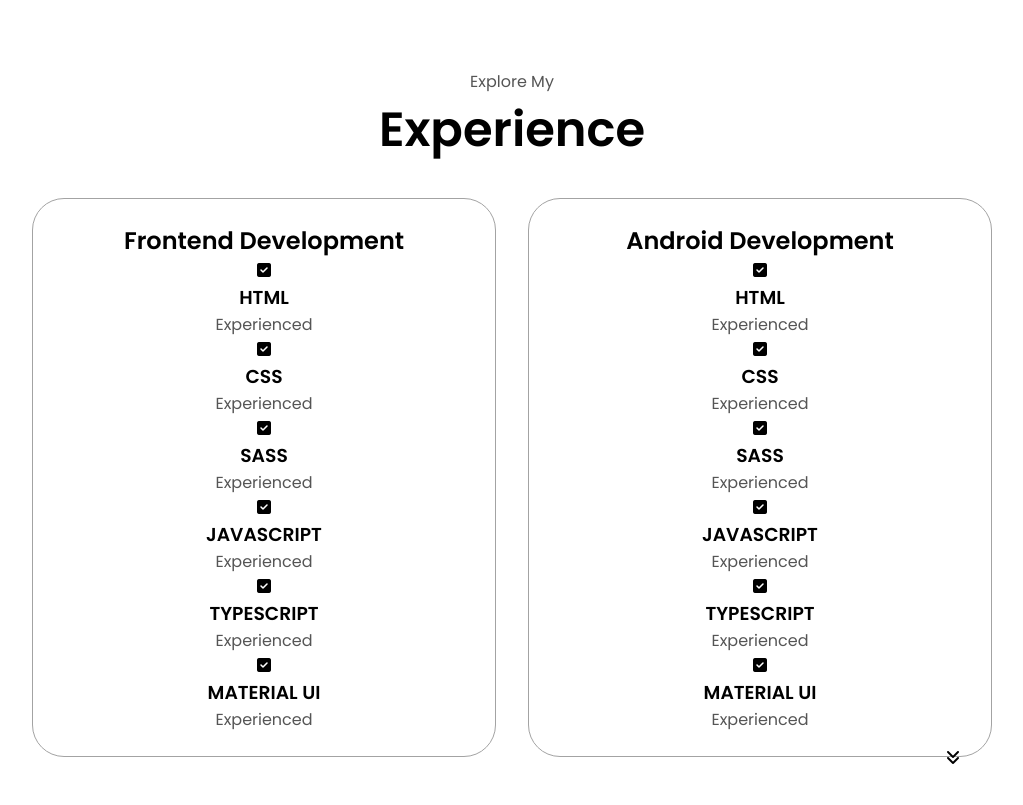
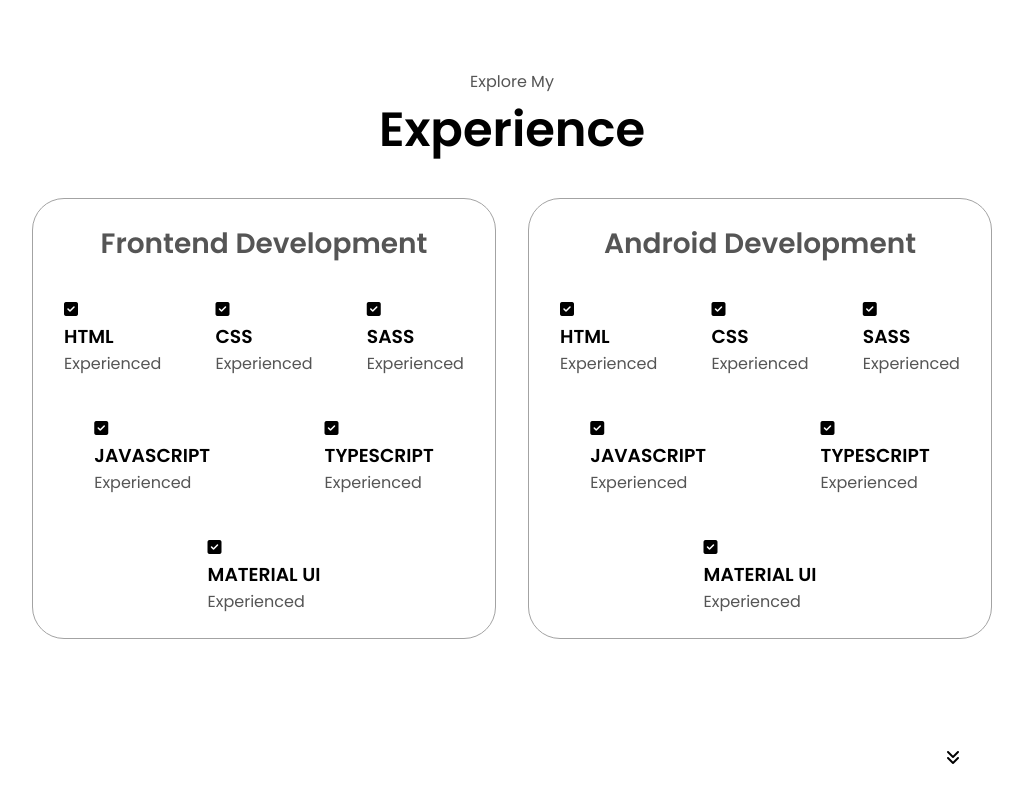
Before and after one commit to Bryium/Portfolio, a Django app: page /Home/ in a window 1280 px wide. Shown: the part 1571-2376 px from the top of the page, without its empty margins (128-1151 px from the left). Run offline with Django 4.2, Linux system fonts and the light colour scheme; some libraries are stand-ins or nearby versions.

Commit message:
styled the experience section

```diff
--- a/Home/static/style.css
+++ b/Home/static/style.css
@@ -310,3 +310,37 @@ padding-top: 4vh;
   position: relative;
 
 }
+
+.experience-sub-title {
+  color: rgb(85, 85, 85);
+  font-weight: 600;
+  font-size: 1.75rem;
+  margin-bottom: 2rem;
+}
+
+.experience-details-container {
+  display: flex;
+  justify-content: center;
+  flex-direction: column;
+}
+
+.article-container {
+  display: flex;
+  text-align: initial;
+  flex-wrap: wrap;
+  flex-direction: row;
+  gap: 2.5rem;
+  justify-content: space-around;
+
+}
+
+.article {
+  display: flex;
+  width: 10rem;
+  justify-content: space-around;
+  gap: 0.5rem;
+}
+
+.article.icon {
+  cursor: default;
+}
```
